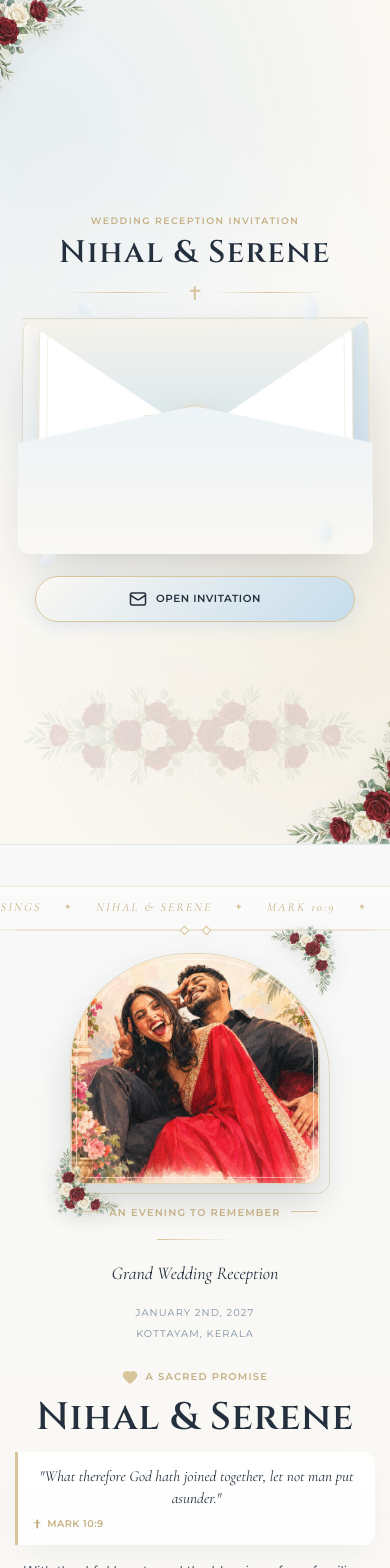
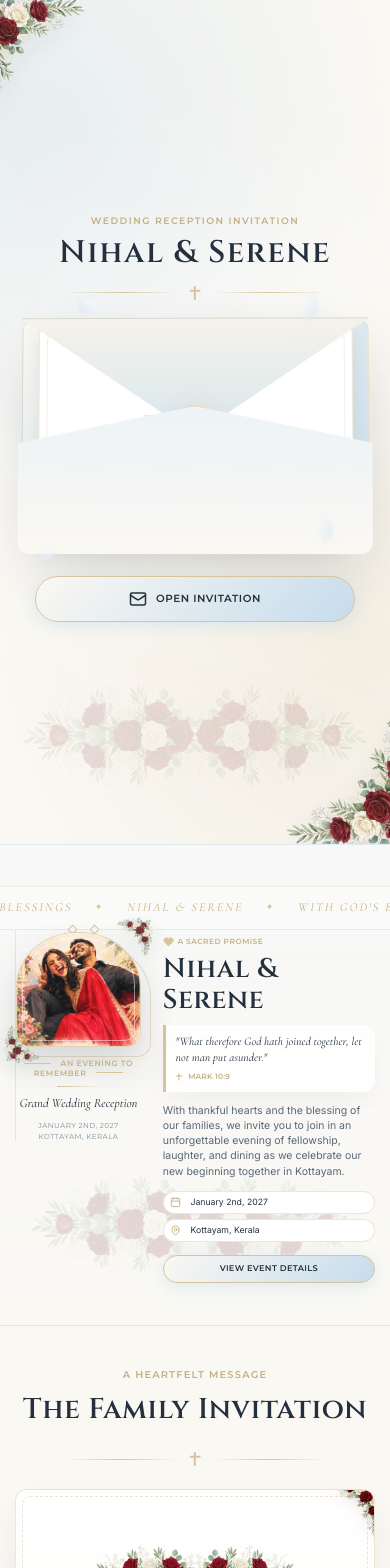
Before and after one commit to vlallen544/Wedding, a React (Vite) app: page / in a window 390 px wide. Shown: the top 1568 px of the page. Built offline with nearby package versions, Linux system fonts and the light colour scheme; the HTML template or start-up script is replaced by a standard one.

Commit message:
mobile preview edits

```diff
--- a/src/components/HeroSection.jsx
+++ b/src/components/HeroSection.jsx
@@ -63,13 +63,9 @@ export default function HeroSection() {
           <b>✦</b>
           <span>NIHAL &amp; SERENE</span>
           <b>✦</b>
-          <span>MARK 10:9</span>
-          <b>✦</b>
           <span>WITH GOD'S BLESSINGS</span>
           <b>✦</b>
           <span>NIHAL &amp; SERENE</span>
-          <b>✦</b>
-          <span>MARK 10:9</span>
           <b>✦</b>
         </div>
       </div>
--- a/src/styles/responsive.css
+++ b/src/styles/responsive.css
@@ -901,3 +901,152 @@
     width: 100%;
   }
 }
+
+/* Compact mobile hero: keep the portrait and invitation content together in
+   one editorial two-column composition. */
+@media (max-width: 480px) {
+  #hero-section .hero-grid {
+    grid-template-columns: minmax(102px, 0.78fr) minmax(0, 1.22fr);
+    gap: 0.8rem;
+    align-items: start;
+    text-align: left;
+  }
+
+  #hero-section .hero-brand-panel {
+    order: 1;
+    min-height: 0;
+    align-items: center;
+    border-top: 0;
+    border-left: 1px solid var(--color-border-gold);
+    padding: 0.15rem 0.65rem 0 0;
+    margin: 0;
+  }
+
+  #hero-section .hero-content {
+    order: 2;
+    min-width: 0;
+    padding: 0 !important;
+  }
+
+  #hero-section .hero-couple-art {
+    width: 100%;
+    max-width: 150px;
+    margin-bottom: 0.8rem;
+  }
+
+  #hero-section .hero-couple-floral {
+    width: 42px;
+  }
+
+  #hero-section .hero-couple-floral--tl {
+    top: -16px;
+    right: -14px;
+  }
+
+  #hero-section .hero-couple-floral--br {
+    bottom: -18px;
+    left: -14px;
+  }
+
+  #hero-section .hero-brand-panel .section-subtitle {
+    margin-bottom: 0.55rem;
+    font-size: 0.52rem;
+    letter-spacing: 0.08em;
+    line-height: 1.2;
+  }
+
+  #hero-section .hero-brand-rule {
+    width: 42px;
+    margin-bottom: 0.55rem;
+  }
+
+  #hero-section .hero-brand-event {
+    font-size: 0.85rem;
+    line-height: 1.2;
+    margin-bottom: 0.65rem;
+  }
+
+  #hero-section .hero-brand-meta {
+    gap: 0.15rem;
+    font-size: 0.48rem;
+    letter-spacing: 0.06em;
+    line-height: 1.25;
+  }
+
+  #hero-section .hero-content > div:first-child {
+    gap: 0.25rem !important;
+    margin-bottom: 0.4rem !important;
+  }
+
+  #hero-section .hero-content > div:first-child .section-subtitle {
+    font-size: 0.5rem;
+    letter-spacing: 0.06em;
+    line-height: 1.2;
+  }
+
+  #hero-section .hero-content > div:first-child svg {
+    width: 11px;
+    height: 11px;
+  }
+
+  #hero-section .hero-content > h2 {
+    font-size: clamp(1.35rem, 7vw, 1.8rem) !important;
+    line-height: 1.05;
+    margin-bottom: 0.65rem !important;
+  }
+
+  #hero-section .hero-verse {
+    padding: 0.6rem 0.65rem !important;
+    margin-bottom: 0.7rem !important;
+    border-left-width: 2px;
+  }
+
+  #hero-section .hero-verse p {
+    font-size: 0.78rem !important;
+    line-height: 1.35 !important;
+    margin-bottom: 0.35rem !important;
+  }
+
+  #hero-section .hero-verse > div {
+    font-size: 0.5rem !important;
+    letter-spacing: 0.025em !important;
+  }
+
+  #hero-section .hero-intro {
+    font-size: 0.7rem !important;
+    line-height: 1.45 !important;
+    margin-bottom: 0.8rem !important;
+  }
+
+  #hero-section .hero-highlights {
+    display: grid !important;
+    grid-template-columns: 1fr;
+    gap: 0.3rem !important;
+    margin-bottom: 0.8rem !important;
+  }
+
+  #hero-section .hero-highlights > div {
+    width: 100%;
+    justify-content: flex-start;
+    gap: 0.3rem;
+    padding: 0.35rem 0.45rem !important;
+    font-size: 0.58rem !important;
+    line-height: 1.2;
+  }
+
+  #hero-section .hero-highlights svg {
+    width: 11px;
+    height: 11px;
+    flex: 0 0 auto;
+  }
+
+  #hero-section .hero-content .btn-primary {
+    width: 100%;
+    max-width: none;
+    min-height: 0;
+    padding: 0.55rem 0.4rem;
+    font-size: 0.55rem;
+    letter-spacing: 0.04em;
+    line-height: 1.2;
+  }
+}
```
Also changed, not shown: 4 other files (tests, documents, lock files or other folders).
